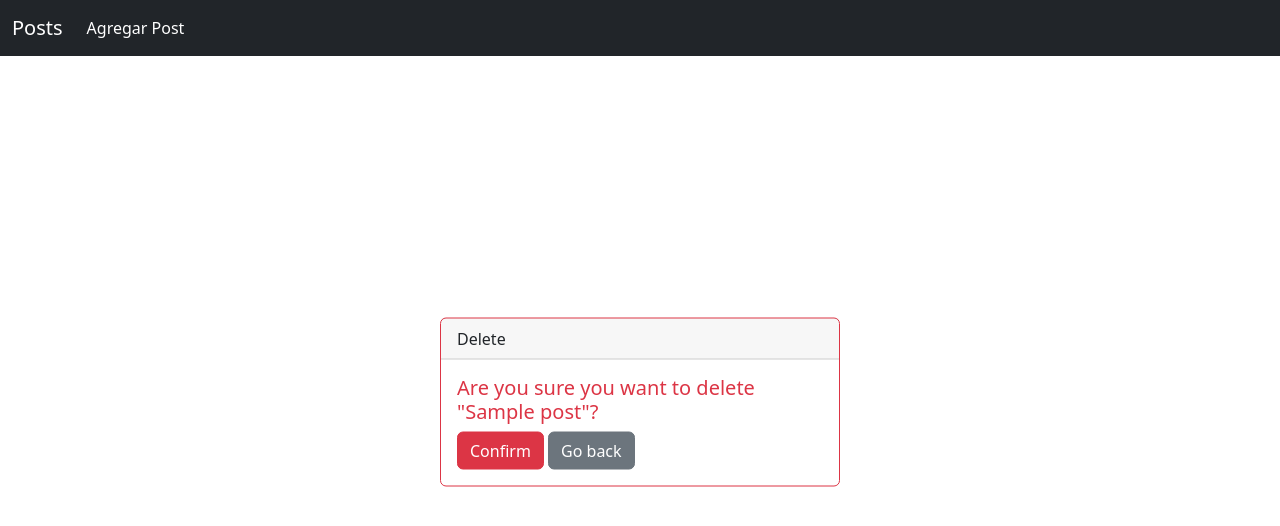
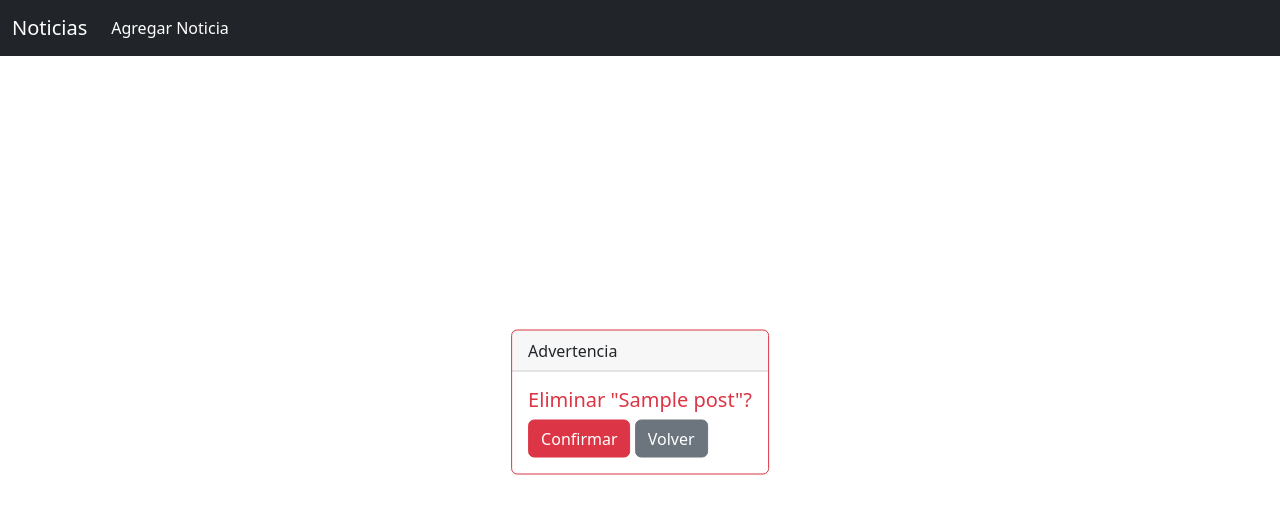
Before and after one commit to franciscoeluna/blog, a Django app: page /delete-post/00000000-0000-0000-0000-000000000001/ in a window 1280 px wide. Shown: the top 526 px of the page. Run offline with Django 4.2, Linux system fonts and the light colour scheme; tables that the repository leaves empty hold one stand-in row (values such as "Sample post"); some libraries are stand-ins or nearby versions.

```diff
--- a/Blog1/settings.py
+++ b/Blog1/settings.py
@@ -11,6 +11,9 @@ https://docs.djangoproject.com/en/4.0/ref/settings/
 """
 import os
 import dj_database_url
+
+import whitenoise
+
 
 
 from pathlib import Path
--- a/Posts/templates/Posts/post.html
+++ b/Posts/templates/Posts/post.html
@@ -14,8 +14,8 @@
 
     <p>{{post.description|safe}}</p>
 
-    <a type="button" class="btn btn-light" href="{% url 'update-post' post.id%}">Update</a>
-    <a type="button" class="btn btn-danger" href="{% url 'delete-post' post.id%}?next=/post/{{post.id}}">Delete</a>
+    <a type="button" class="btn btn-light" href="{% url 'update-post' post.id%}">Editar</a>
+    <a type="button" class="btn btn-danger" href="{% url 'delete-post' post.id%}?next=/post/{{post.id}}">Eliminar</a>
 </div>
 
 {% endblock content %}
--- a/templates/delete_template.html
+++ b/templates/delete_template.html
@@ -8,12 +8,12 @@
 
                 <form class="form" method="POST" action="">
                     {% csrf_token %}
-                    <div class="card-header">Delete</div>
+                    <div class="card-header">Advertencia</div>
                     <div class="card-body text-danger">
-                    <h5 class="card-title">Are you sure you want to delete "{{post.title}}"?</h5>
+                    <h5 class="card-title">Eliminar "{{post.title}}"?</h5>
 
-                    <input class="btn btn-danger" type="submit" value="Confirm">
-                    <a type="buttom" class="btn btn-secondary" href="{{request.GET.next}}">Go back</a>
+                    <input class="btn btn-danger" type="submit" value="Confirmar">
+                    <a type="buttom" class="btn btn-secondary" href="{{request.GET.next}}">Volver</a>
                     </div>
                 </form>
 
--- a/templates/main.html
+++ b/templates/main.html
@@ -5,7 +5,7 @@
     <meta charset="UTF-8">
     <meta http-equiv="X-UA-Compatible" content="IE=edge">
     <meta name="viewport" content="width=device-width, initial-scale=1.0">
-    <title>Document</title>
+    <title>BlogIT</title>
     <link rel="stylesheet" href="{% static 'css/bootstrap.css'%}">
 </head>
 <body>
--- a/templates/navbar.html
+++ b/templates/navbar.html
@@ -1,13 +1,13 @@
 <nav class="navbar navbar-expand-lg navbar-dark bg-dark">
     <div class="container-fluid">
-      <a class="navbar-brand" href="{% url 'home'%}">Posts</a>
+      <a class="navbar-brand" href="{% url 'home'%}">Noticias</a>
       <button class="navbar-toggler" type="button" data-bs-toggle="collapse" data-bs-target="#navbarNav" aria-controls="navbarNav" aria-expanded="false" aria-label="Toggle navigation">
         <span class="navbar-toggler-icon"></span>
       </button>
       <div class="collapse navbar-collapse" id="navbarNav">
         <ul class="navbar-nav">
           <li class="nav-item">
-            <a class="nav-link active" aria-current="page" href="{% url 'formPost'%}">Agregar Post</a>
+            <a class="nav-link active" aria-current="page" href="{% url 'formPost'%}">Agregar Noticia</a>
           </li>
           </li>
         </ul>
```
Also changed, not shown: static/images/tiger-1920x1080-polygon-roar-art-5384.jpg (added).
